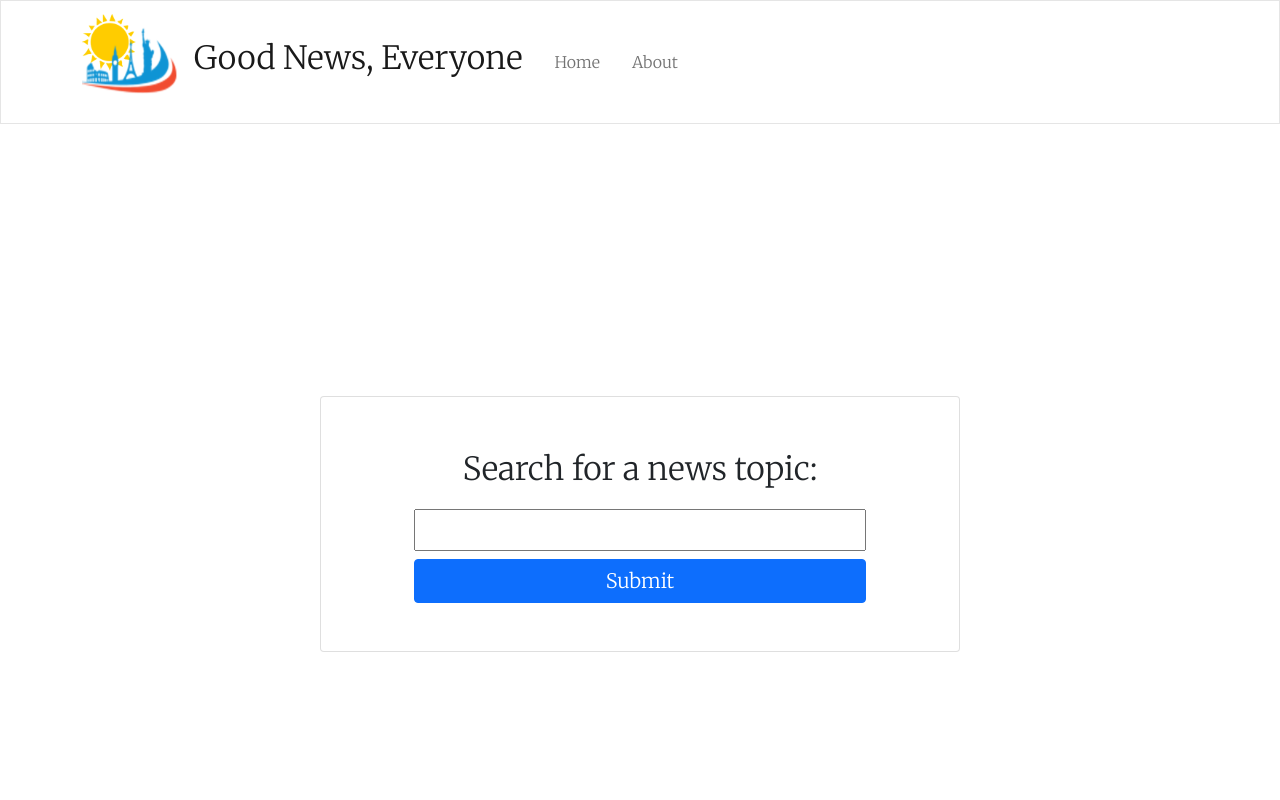
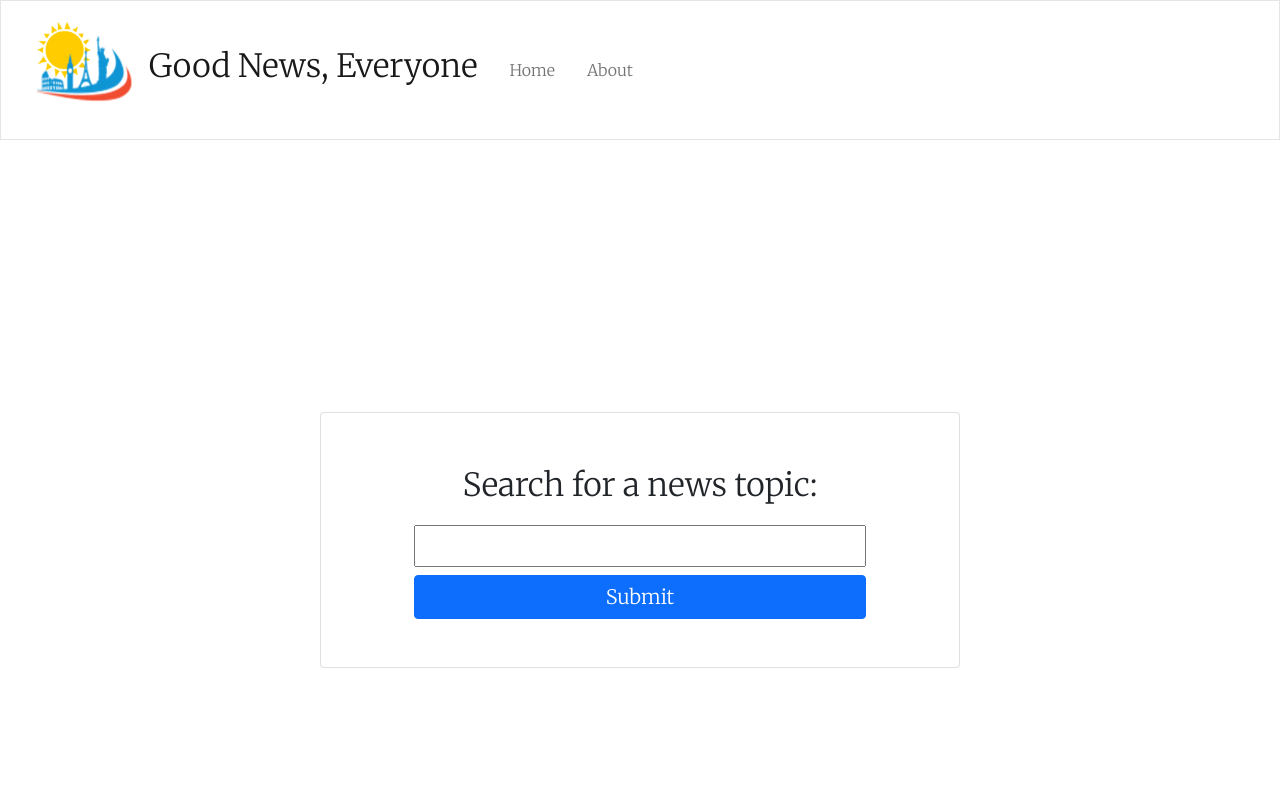
Before and after one commit to tuanyvan/DailyGoodNews, a Next.js app: page / in a window 1280 px wide. Shown: the top 800 px of the page. Built offline with nearby package versions, Linux system fonts and the light colour scheme.

Commit message:
Fixed header margins
I do wonder when my ML model will finish...

```diff
--- a/components/Header.js
+++ b/components/Header.js
@@ -2,7 +2,7 @@ import Navigation from "./Navigation";
 
 export default function Header() {
   return (
-    <header>
+    <header className="px-4 py-2">
       <Navigation withNavBrand />
     </header>
   );
--- a/components/Navigation.js
+++ b/components/Navigation.js
@@ -12,7 +12,7 @@ class Navigation extends Component {
     if (this.props.withNavBrand) {
       this.navBar = (
         <Navbar expand="lg">
-          <Container className="container-fluid">
+          <div className="container-fluid">
             <Navbar.Brand
               className="d-flex flex-row align-items-center"
               href="/"
@@ -35,7 +35,7 @@ class Navigation extends Component {
                 </Nav.Link>
               </Nav>
             </Navbar.Collapse>
-          </Container>
+          </div>
         </Navbar>
       );
     } else {
```
